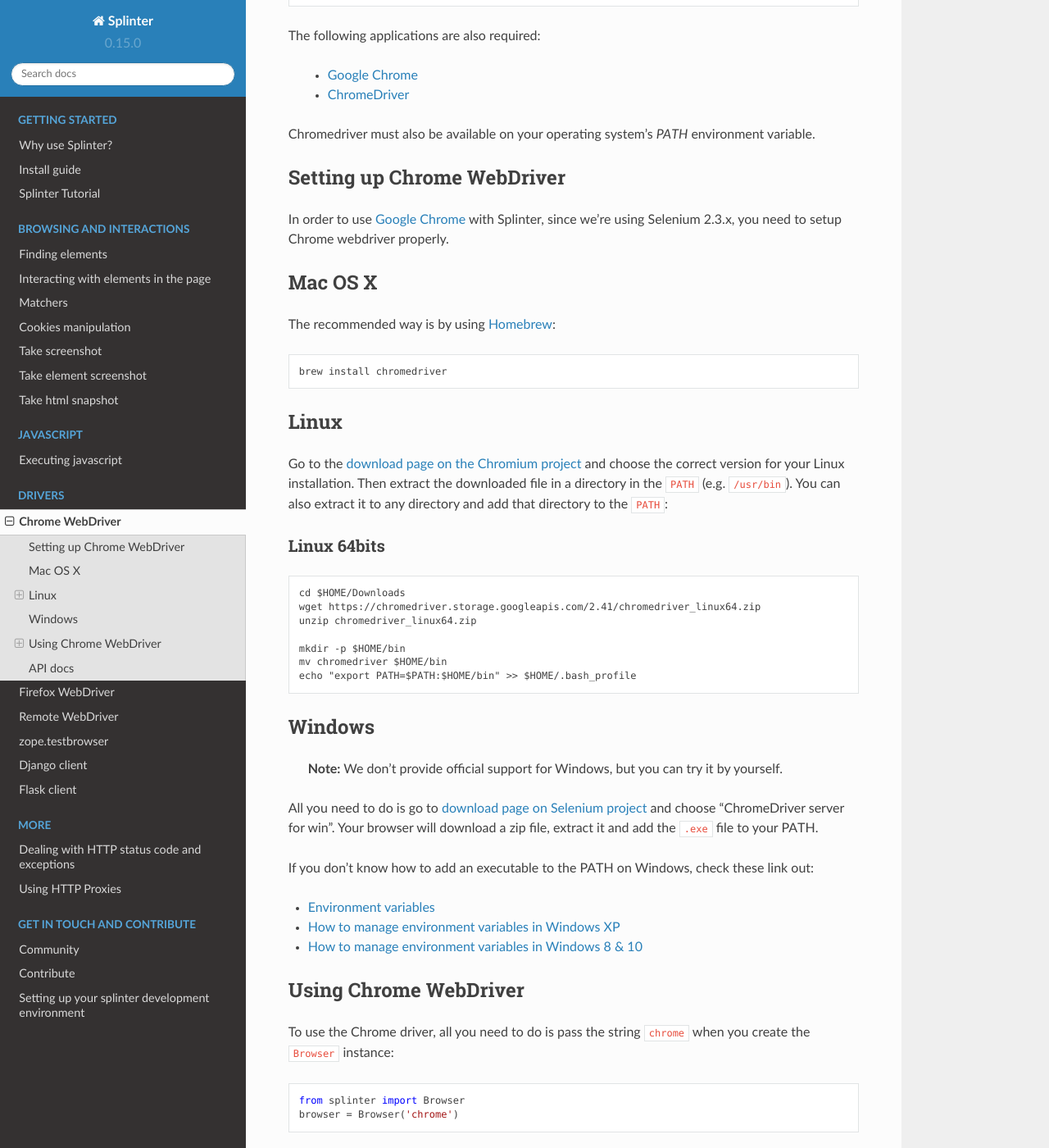
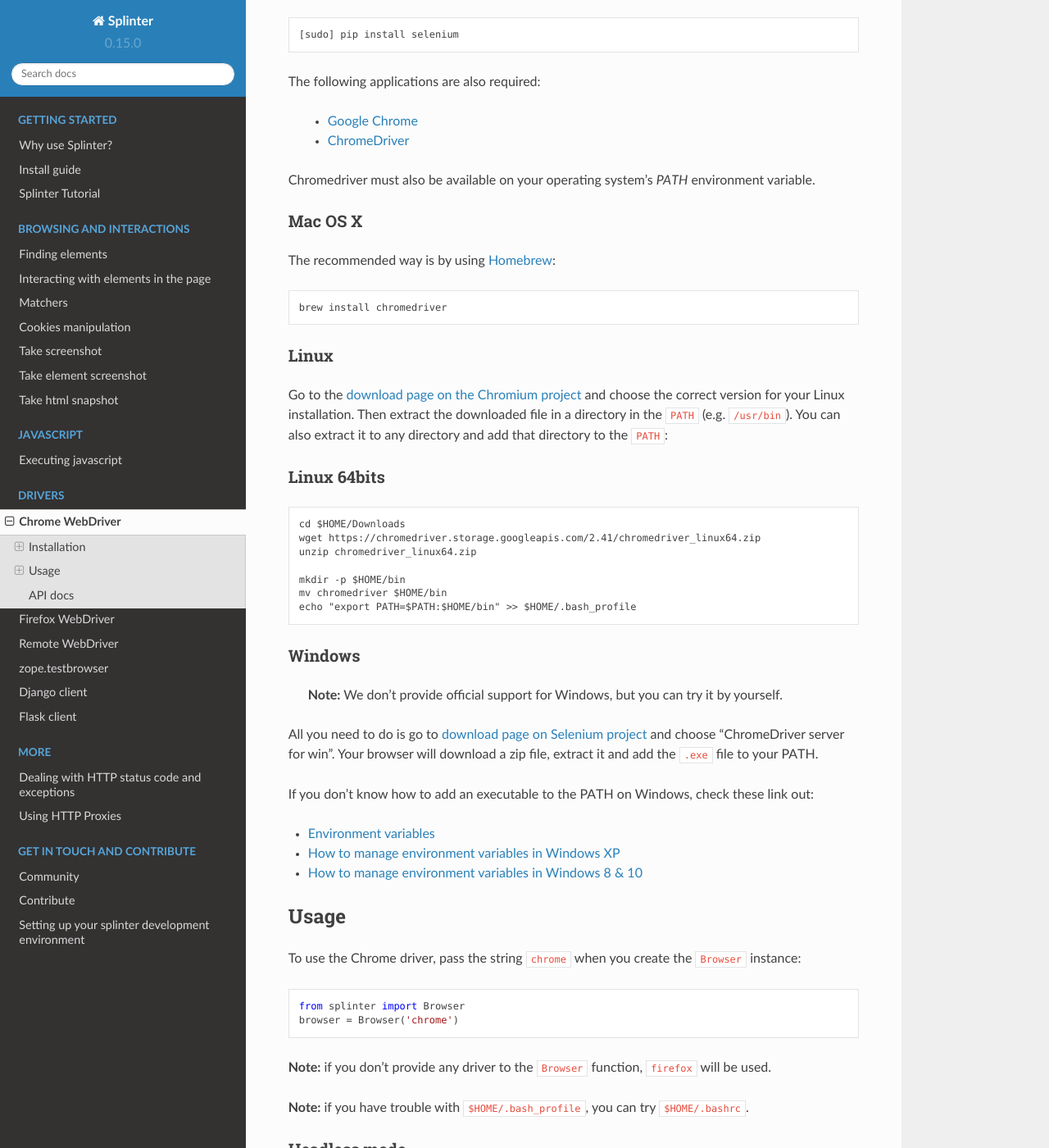
Before and after one commit to cobrateam/splinter, a Sphinx documentation site: the page built from docs/drivers/chrome.rst, in a window 1280 px wide and 1400 px high, scrolled down 243 px. Shown: the whole window at 82% size. Built offline with Sphinx 7.4.7 and the Read the Docs theme 2.0.0, drawn with Linux system fonts in a browser that asks for light colours; pages that are not in the unit, such as notebooks, are missing from menus; some of the changed text lies outside the part shown.

Commit message:
Add header for installation section, standardize headers (#911)

```diff
--- a/docs/drivers/chrome.rst
+++ b/docs/drivers/chrome.rst
@@ -9,6 +9,9 @@
 ++++++++++++++++
 Chrome WebDriver
 ++++++++++++++++
+
+Installation
+------------
 
 Chrome WebDriver is provided by Selenium. To use it, you need to install Selenium via pip:
 
@@ -23,15 +26,8 @@
 
 Chromedriver must also be available on your operating system's `PATH` environment variable.
 
-Setting up Chrome WebDriver
----------------------------
-
-In order to use `Google Chrome <http://google.com/chrome>`_ with Splinter, since we're using Selenium 2.3.x,
-you need to setup Chrome webdriver properly.
-
-
 Mac OS X
---------
+++++++++
 
 The recommended way is by using `Homebrew <http://mxcl.github.com/homebrew/>`_:
 
@@ -41,7 +37,7 @@
 
 
 Linux
------
++++++
 
 Go to the `download page on the Chromium project
 <https://sites.google.com/a/chromium.org/chromedriver/downloads>`_ and choose
@@ -64,7 +60,7 @@
 
 
 Windows
--------
++++++++
 
     **Note:** We don't provide official support for Windows, but you can try it by yourself.
 
@@ -78,10 +74,10 @@
 * `How to manage environment variables in Windows 8 & 10 <https://www.computerhope.com/issues/ch000549.htm>`_
 
 
-Using Chrome WebDriver
-----------------------
+Usage
+-----
 
-To use the Chrome driver, all you need to do is pass the string ``chrome`` when you create
+To use the Chrome driver, pass the string ``chrome`` when you create
 the ``Browser`` instance:
 
 .. code-block:: python
@@ -131,12 +129,10 @@
 
     mobile_emulation = {"deviceName": "Google Nexus 5"}
     chrome_options = webdriver.ChromeOptions()
-    chrome_options.add_experimental_option("mobileEmulation",
-                                           mobile_emulation)
+    chrome_options.add_experimental_option(
+      "mobileEmulation", mobile_emulation,
+    )
     browser = Browser('chrome', options=chrome_options)
-
-
-refer to `chrome driver documentation <https://sites.google.com/a/chromium.org/chromedriver/mobile-emulation>`_
 
 Custom executable path
 ++++++++++++++++++++++
--- a/docs/drivers/django.rst
+++ b/docs/drivers/django.rst
@@ -9,6 +9,9 @@
 +++++++++++++
 Django client
 +++++++++++++
+
+Installation
+------------
 
 .. module:: splinter.driver.djangoclient
 
@@ -22,8 +25,8 @@
 
     pip install splinter[django]
 
-Using django client
--------------------
+Usage
+-----
 
 To use the ``django`` driver, all you need to do is pass the string ``django`` when you create
 the ``Browser`` instance:
--- a/docs/drivers/flask.rst
+++ b/docs/drivers/flask.rst
@@ -9,6 +9,9 @@
 ++++++++++++
 Flask client
 ++++++++++++
+
+Installation
+------------
 
 .. module:: splinter.driver.flaskclient
 
@@ -22,8 +25,8 @@
 
     pip install splinter[flask]
 
-Using Flask client
-------------------
+Usage
+-----
 
 To use the ``flask`` driver, you'll need to pass the string ``flask`` and an app instances via the
 ``app`` keyword argument when you create the ``Browser`` instance:
--- a/docs/drivers/remote.rst
+++ b/docs/drivers/remote.rst
@@ -10,6 +10,9 @@
 ++++++++++++++++
 Remote WebDriver
 ++++++++++++++++
+
+Installation
+------------
 
 Remote WebDriver is provided by Selenium. To use it, you need to install
 Selenium via pip:
@@ -26,8 +29,8 @@
 document. However, some companies provide access to a `Selenium Grid`_ as a service.
 
 
-Using Remote WebDriver
-----------------------
+Usage
+-----
 
 To use the Remote WebDriver, use ``driver_name="remote"`` when you create the ``Browser`` instance.
 
--- a/docs/drivers/zope.testbrowser.rst
+++ b/docs/drivers/zope.testbrowser.rst
@@ -9,6 +9,9 @@
 ++++++++++++++++
 zope.testbrowser
 ++++++++++++++++
+
+Installation
+------------
 
 .. module:: splinter.driver.zopetestbrowser
 
@@ -22,8 +25,8 @@
 
     pip install splinter[zope.testbrowser]
 
-Using zope.testbrowser
-----------------------
+Usage
+-----
 
 To use the ``zope.testbrowser`` driver, all you need to do is pass the string ``zope.testbrowser`` when you create
 the ``Browser`` instance:
```
Also changed, not shown: other parts of docs/drivers/chrome.rst (+2 -0 lines), docs/drivers/firefox.rst (+15 -3 lines).
